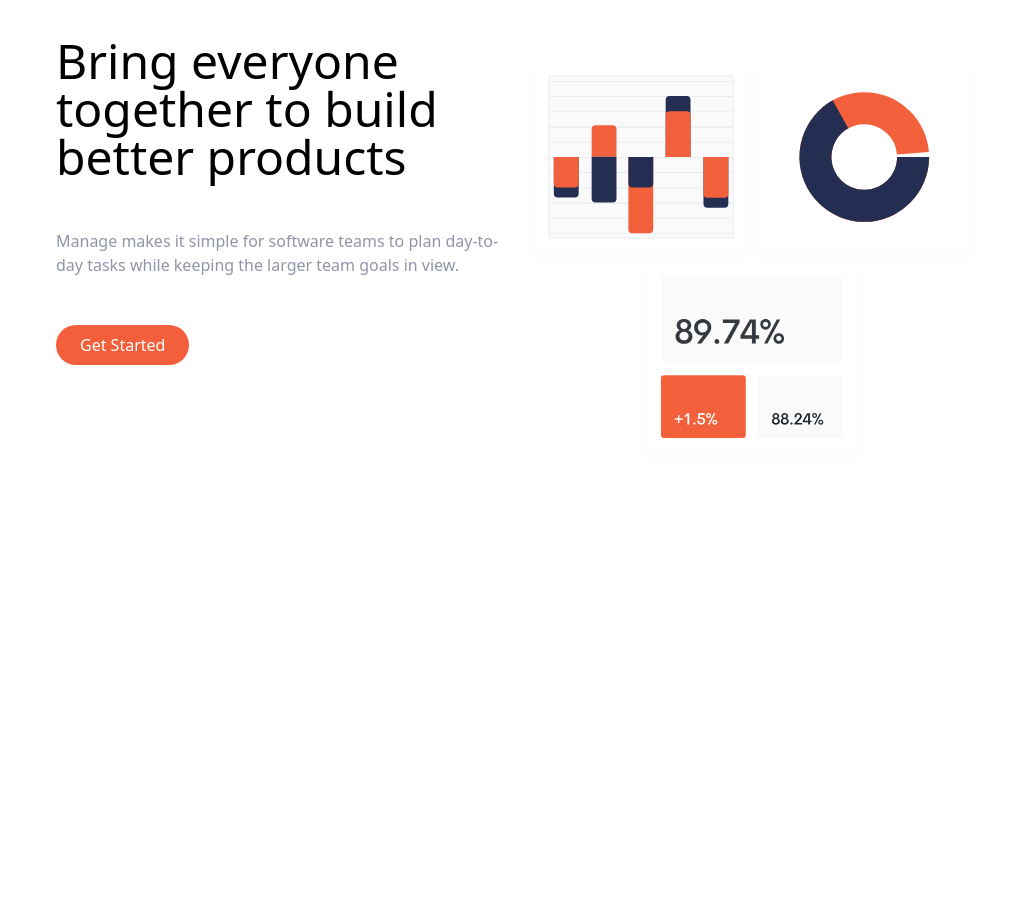
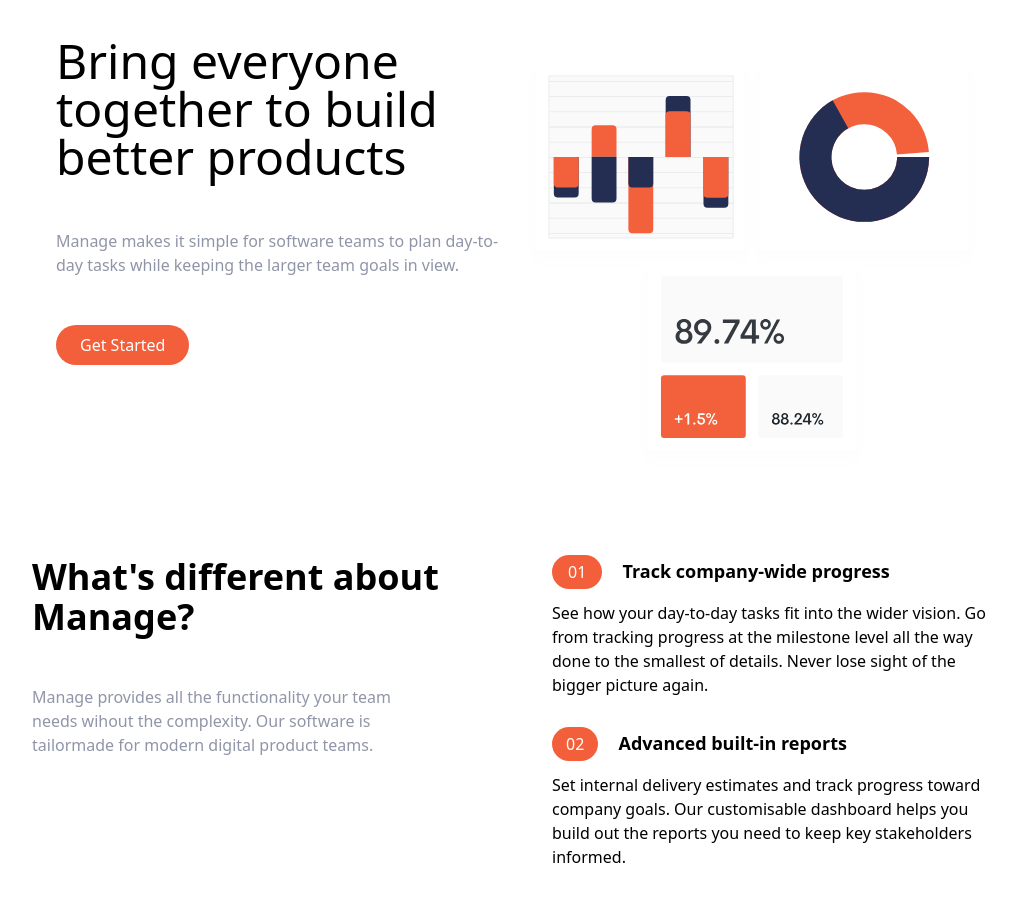
Before and after one commit to imcharliesparks/tailwind-template, a website: page src/index.html in a window 1280 px wide. Shown: the part 95-996 px from the top of the page, without its empty margins (120-1136 px from the left). Before the commit the page ends 800 px from the top, so only its background shows below. Drawn offline with Linux system fonts and the light colour scheme.

Commit message:
secdiont section completed

```diff
--- a/src/index.html
+++ b/src/index.html
@@ -27,7 +27,7 @@
 
   <section id="hero">
     <div class="container mx-auto flex flex-col-reverse md:flex-row items-center px-6 mt-10 space-y-0 md:space-y-0">
-        <div class="flex flex-col mb-32 space-y-12 md:w-1/2">
+        <div class="flex flex-col mb-16 md:mb-32 space-y-12 md:w-1/2">
             <h1 class="max-w-md text-4xl font-bold, text-center md:text-5xl md:text-left">
                 Bring everyone together to build better products
             </h1>
@@ -45,5 +45,48 @@
         </div>
     </div>
   </section>
+
+  <section id="info">
+    <div class="container grid grid-cols-1 md:grid-cols-2 mx-auto my-6 md:my-16 space-x-8 space-y-14 md:space-y-0">
+        <div class="flex flex-col space-y-12">
+            <h2 class="max-w-md text-4xl font-bold md:text-left text-center">
+                What's different about Manage?
+            </h2>
+            <p class="max-w-md md:max-w-sm text-center md:text-left text-darkGrayishBlue">
+                Manage provides all the functionality your team needs wihout the complexity. Our software is tailormade for modern digital product teams.
+            </p>
+        </div>
+        <div class="flex flex-col space-y-8 md:my-0">
+            <div class="flex flex-col space-y-4">
+                <div>
+                    <p class="bg-brightRed text-white rounded-full py-1.5 px-4 mr-4 inline">01</p>
+                    <p class="text-lg font-bold inline">
+                        Track company-wide progress
+                    </p>
+                </div>
+                <div>
+                    <p>See how your day-to-day tasks fit into the wider vision. Go from tracking progress at the milestone level all the way done to the smallest of details. Never lose sight of the bigger picture again.</p>
+                </div>
+            </div>
+            <div class="flex flex-col space-y-4">
+                <div>
+                    <p class="bg-brightRed text-white rounded-full py-1.5 px-3.5 mr-4 inline">02</p>
+                    <p class="text-lg font-bold inline">
+                        Advanced built-in reports
+                    </p>
+                </div>
+                <div>
+                    <p>
+                        Set internal delivery estimates and track progress
+                        toward company goals. Our customisable dashboard
+                        helps you build out the reports you need to keep key
+                        stakeholders informed.
+                    </p>
+                </div>
+            </div>
+            </div>
+        </div>
+    </div>
+  </section>
 </body>
 </html>
```
Also changed, not shown: dist/output.css, 1 other file.
